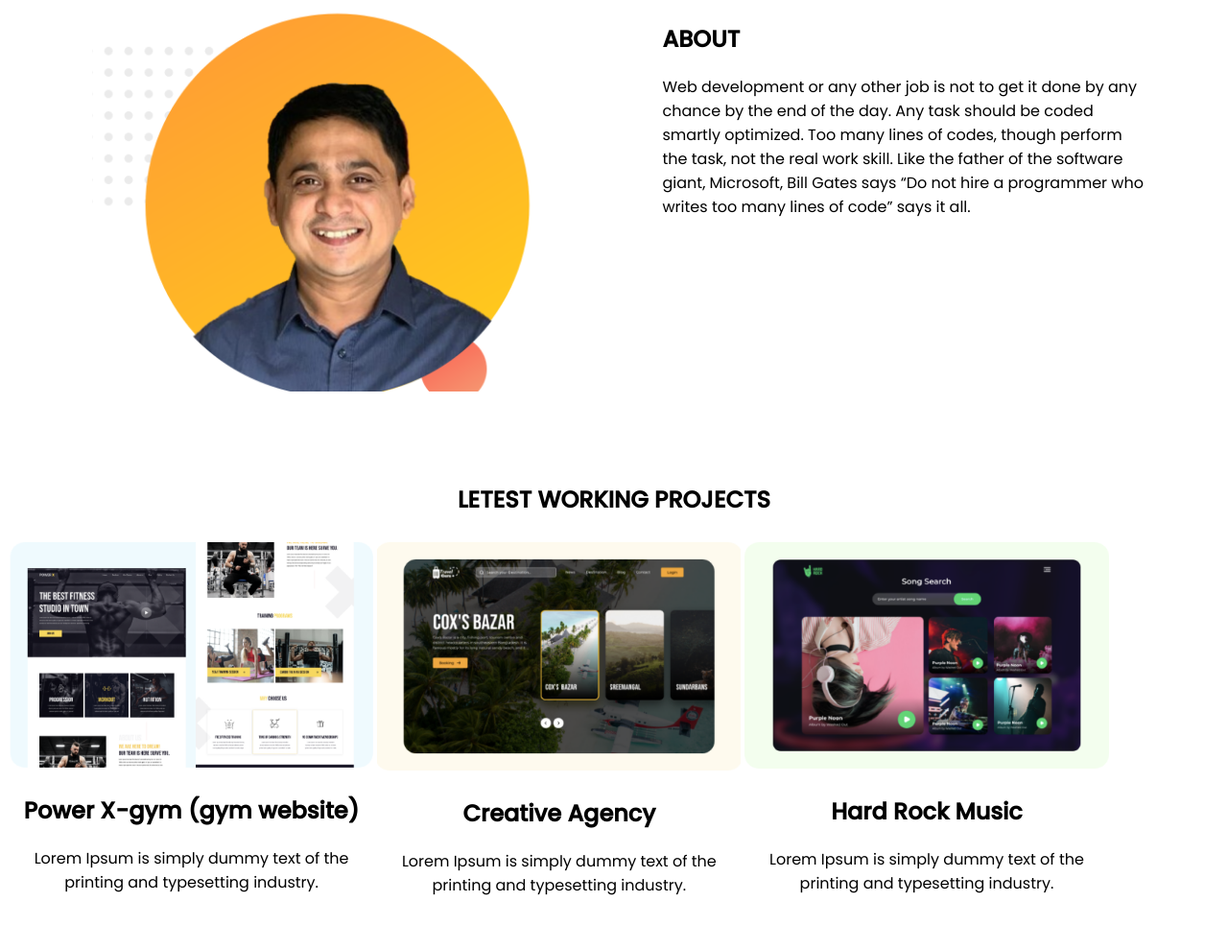
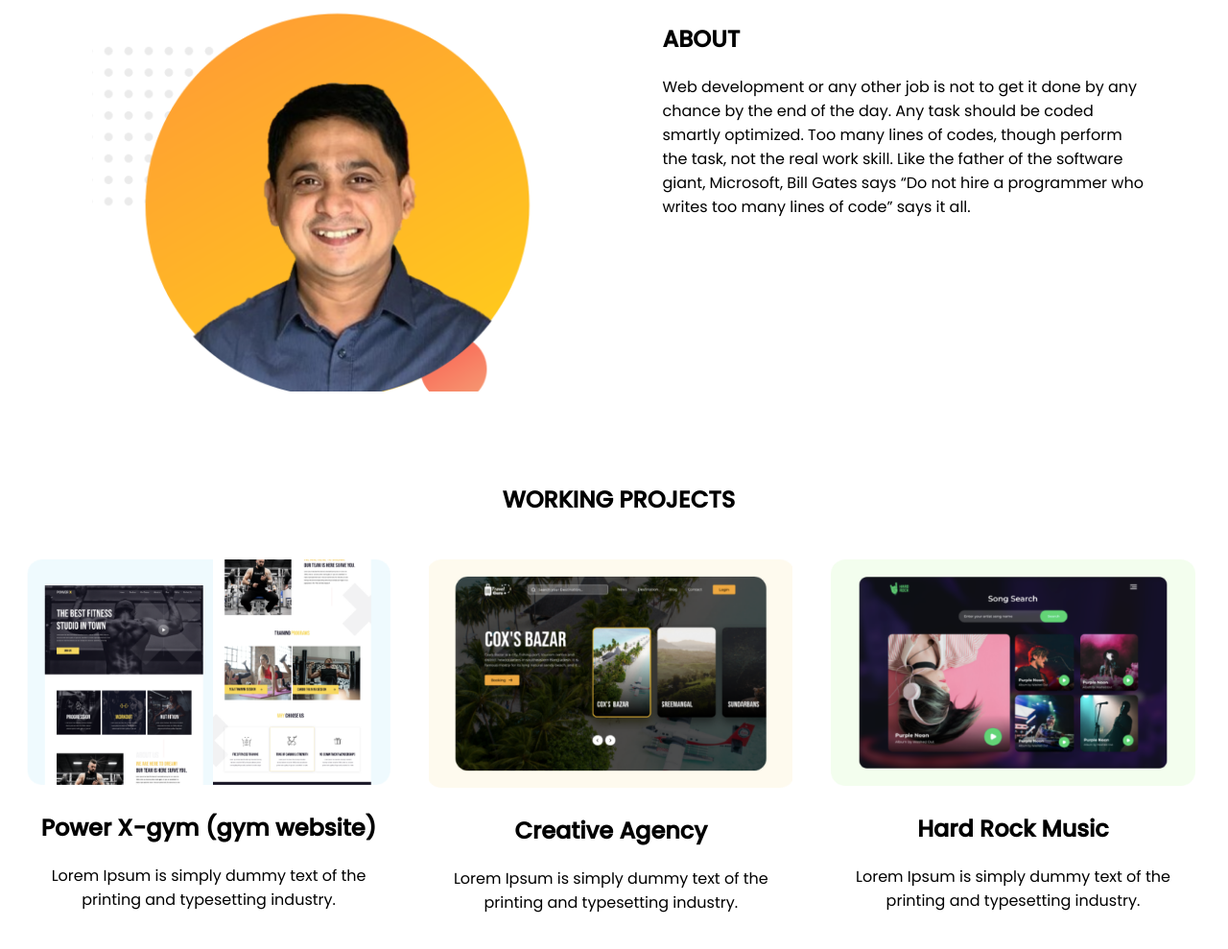
Before and after one commit to mdsaifulalambd/personal-profile, a plain HTML site: page index.html in a window 1280 px wide. Shown: the part 505-1494 px from the top of the page at 96% size. Before the commit the page ends 1458 px from the top, so only its background shows below. Drawn offline with Linux system fonts and the light colour scheme.

Commit message:
project edited

```diff
--- a/style.css
+++ b/style.css
@@ -20,7 +20,7 @@ body{
 .projects{
     width: 30%;
     float: left;
-    padding: 2px;
+    padding: 20px;
     text-align: center;
     }
 .projects img {
@@ -30,4 +30,5 @@ body{
     text-align: center;
     margin-top: 3px;
     padding: 5px;
+    width: 100%;
 }
```
